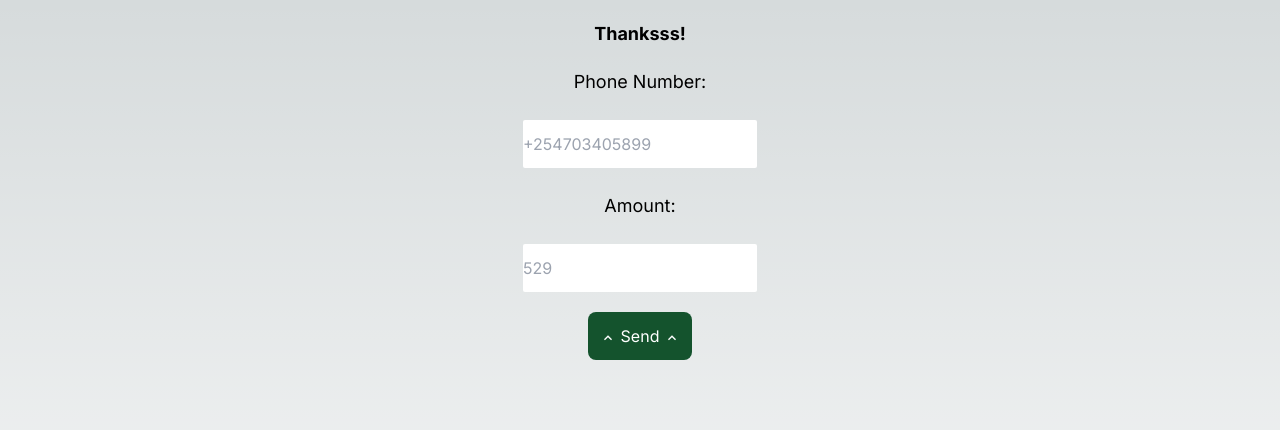
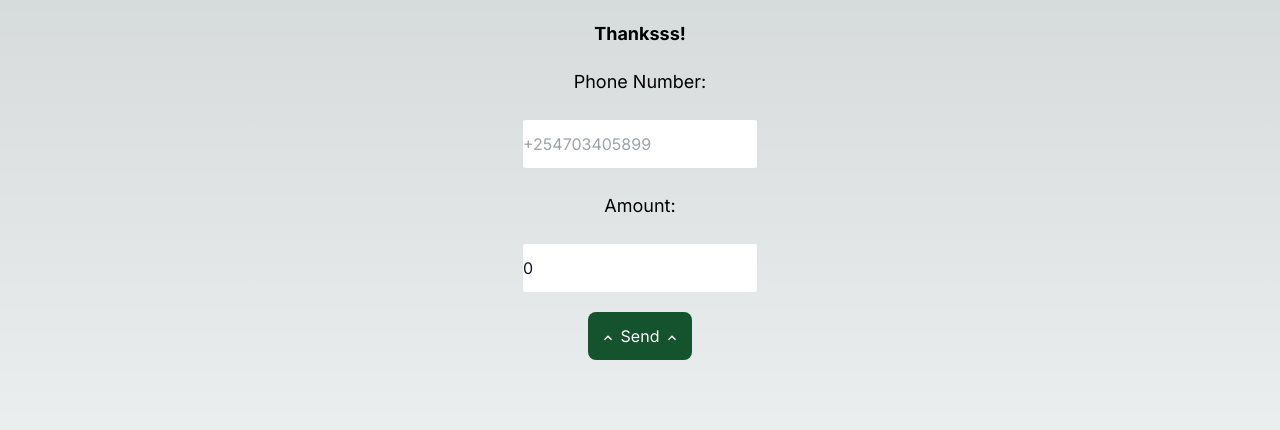
Before and after one commit to Jaarabytes/jipime, a Next.js app: page /lipa/mpesa in a window 1280 px wide. Shown: the top 430 px of the page. Built offline with nearby package versions, Linux system fonts and the light colour scheme.

Commit message:
feat: add form for mpesa donations
add component for mpesa daraja api payments

```diff
--- a/app/lipa/mpesa/page.tsx
+++ b/app/lipa/mpesa/page.tsx
@@ -1,28 +1,91 @@
-import { MdKeyboardArrowUp } from "react-icons/md"
+'use client'
+import { useState } from "react";
+import { MdKeyboardArrowUp } from "react-icons/md";
 
-export default function LipaMpesa () {
+export default function LipaMpesa() {
+    const [response, setResponse] = useState(null);
+    const [phoneNumber, setPhoneNumber] = useState('');
+    const [amount, setAmount] = useState(0);
+
+    // Function that sends money
+    const weka = async (e: any) => {
+        e.preventDefault();
+        try {
+            const generateTokenResponse = await fetch('/api/generate-token', {
+                method: "POST",
+                headers: { "Content-Type": "application/json" },
+            });
+
+            if (!generateTokenResponse.ok) {
+                throw new Error("Failed to generate token");
+            }
+
+            const tokenData = await generateTokenResponse.json();
+            const token = tokenData.token;
+
+            console.log("Successfully generated token");
+
+            const stkPushResponse = await fetch('/api/mpesa-payment', {
+                method: "POST",
+                headers: {
+                    "Content-Type": "application/json",
+                    "Authorization": `Bearer ${token}`
+                },
+                body: JSON.stringify({ phoneNumber, amount })
+            });
+
+            if (!stkPushResponse.ok) {
+                throw new Error("Failed to initiate STK push");
+            }
+
+            const data = await stkPushResponse.json();
+            setResponse(data);
+            alert("Payment initiated successfully");
+        } catch (err) {
+            console.error("Error when paying", err);
+            alert("Payment initiation failed");
+        }
+    };
+
     return (
-        // add axios to facilitate senidng this and STK push
-        <>
-            <div className="text-center" style={{minHeight: "100vh"}}>
-                <h1 className="font-bold text-lg my-5">Thanksss!</h1>
-                <form action="/submit_form" method="POST">
-                <label className="text-lg"> Phone Number: </label>
+        <div className="text-center" style={{ minHeight: "100vh" }}>
+            <h1 className="font-bold text-lg my-5">Thanksss!</h1>
+            <form onSubmit={weka}>
+                <label className="text-lg">Phone Number:</label>
                 <br />
                 <br />
-                <input type="tel" name="phoneNumber" placeholder="+254703405899" className="text-slate-900 rounded-sm py-3" required></input>
+                <input
+                    type="tel"
+                    onChange={(e) => setPhoneNumber(e.target.value)}
+                    value={phoneNumber}
+                    name="phoneNumber"
+                    placeholder="+254703405899"
+                    className="text-slate-900 rounded-sm py-3"
+                    required
+                />
                 <br />
-                <br></br>
-                <label className="text-lg" > Amount: </label>
                 <br />
-                <br></br>
-                <input type="number" name="amount" placeholder="529" className="text-slate-900 rounded-sm py-3" required></input>
+                <label className="text-lg">Amount:</label>
                 <br />
-                <button type="submit"
-                className="bg-green-900 my-5 rounded-lg text-white px-3 py-3 hover:bg-green-700"><MdKeyboardArrowUp
-                 className="inline"/> Send <MdKeyboardArrowUp className="inline"/></button>
-                </form>
-            </div>
-        </>
-    )
+                <br />
+                <input
+                    type="number"
+                    onChange={(e) => setAmount(Number(e.target.value))}
+                    name="amount"
+                    value={amount}
+                    placeholder="529"
+                    className="text-slate-900 rounded-sm py-3"
+                    required
+                />
+                <br />
+                <button
+                    type="submit"
+                    className="bg-green-900 my-5 rounded-lg text-white px-3 py-3 hover:bg-green-700"
+                >
+                    <MdKeyboardArrowUp className="inline" /> Send <MdKeyboardArrowUp className="inline" />
+                </button>
+            </form>
+            {response && <div>Response: {JSON.stringify(response)}</div>}
+        </div>
+    );
 }
```
